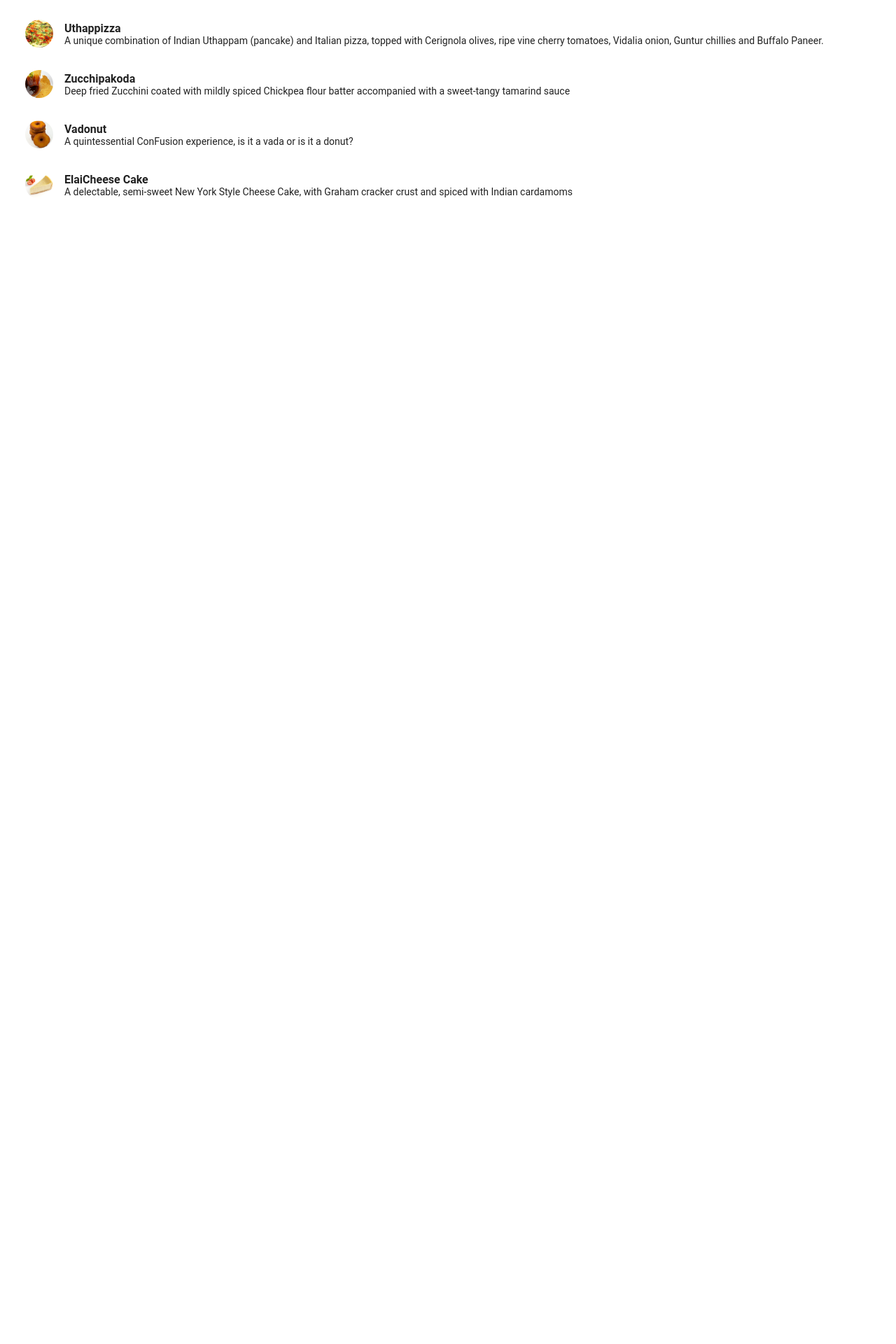
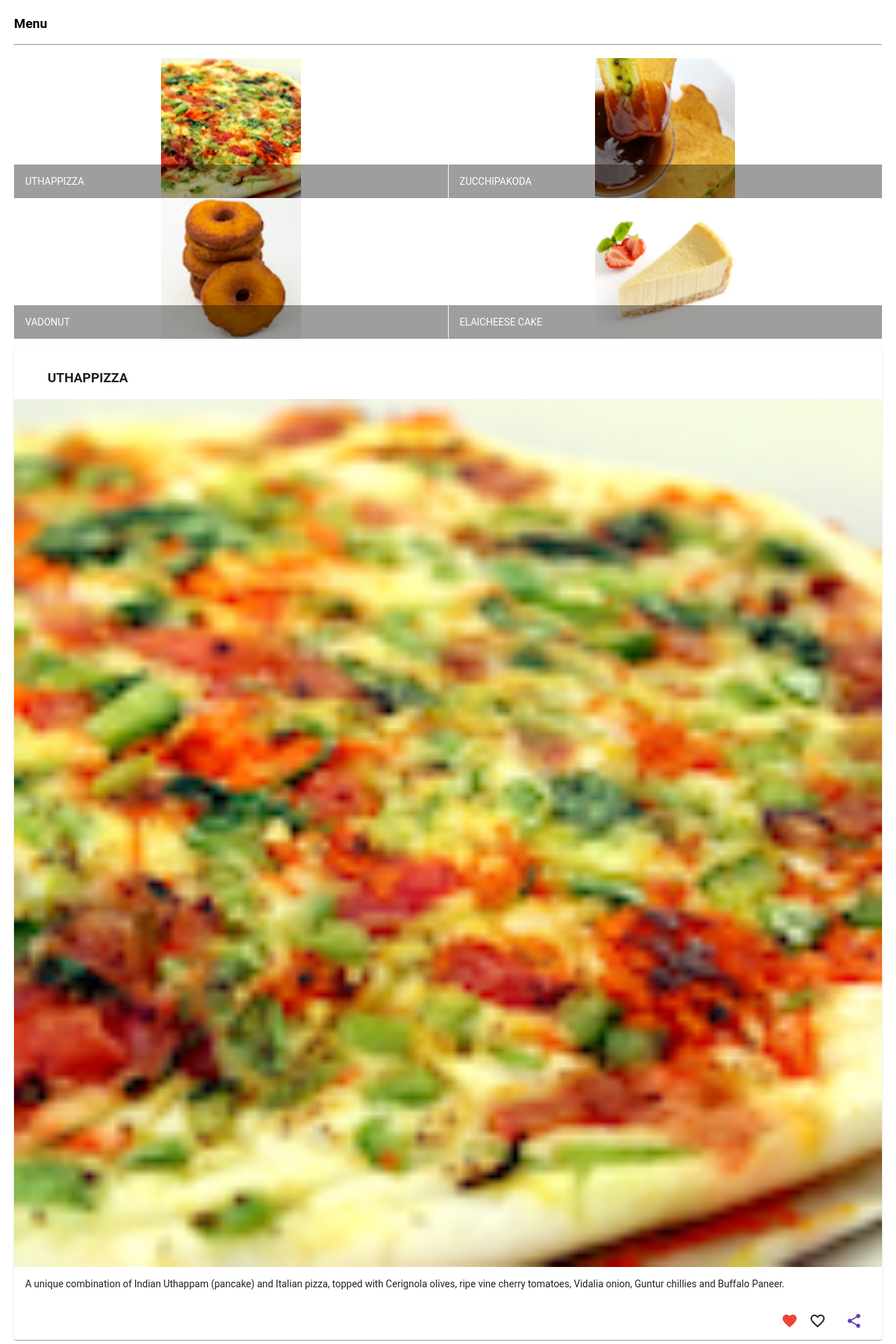
Before and after one commit to alecvinent/angular-intro, an Angular app: page / in a window 1280 px wide. Shown: the part 80-2000 px from the top of the page at 70% size. Before the commit the page ends 800 px from the top, so only its background shows below. Built offline with nearby package versions, Linux system fonts and the light colour scheme.

Commit message:
[IMP] menu component.

```diff
--- a/src/app/app.module.ts
+++ b/src/app/app.module.ts
@@ -12,6 +12,9 @@ import { MiComponenteComponent } from './mi-componente/mi-componente.component';
 import { SegundoComponenteComponent } from './segundo-componente/segundo-componente.component';
 import { MainToolbarComponent } from './main-toolbar/main-toolbar.component';
 import { MenuComponent } from './menu/menu.component';
+import {MatGridListModule} from "@angular/material/grid-list";
+import {MatCardModule} from "@angular/material/card";
+import {MatButtonModule} from "@angular/material/button";
 
 @NgModule({
   declarations: [
@@ -27,11 +30,14 @@ import { MenuComponent } from './menu/menu.component';
     FlexLayoutModule,
     MatToolbarModule,
     MatIconModule,
-    MatListModule
+    MatListModule,
+    MatGridListModule,
+    MatCardModule,
+    MatButtonModule
   ],
   providers: [],
   bootstrap: [AppComponent]
 })
 export class AppModule {
-	title = 'Hello World';
+	// title = 'Hello World';
 }
--- a/src/app/menu/menu.component.html
+++ b/src/app/menu/menu.component.html
@@ -1,11 +1,45 @@
 <div class="container" fxLayout="column" fxLayoutGap="10px">
-  <mat-list fxFlex>
-    <mat-list-item *ngFor="let dish of dishes">
-      <img matListAvatar src="{{dish.image}}" alt="{{dish.name}}"/>
-      <h3 matLine>{{dish.name}}</h3>
-      <p matLine>
-        <span>{{dish.description}}</span>
-      </p>
-    </mat-list-item>
-  </mat-list>
+
+  <div fxFlex>
+    <div>
+      <h3>Menu</h3>
+      <hr />
+    </div>
+  </div>
+  <div fxFlex>
+    <mat-grid-list cols="2" rowHeight="200px">
+      <mat-grid-tile *ngFor="let dish of dishes">
+        <img height="200px" src={{dish.image}} alt={{dish.name}}>
+        <mat-grid-tile-footer>
+          <h1>{{dish.name | uppercase}}</h1>
+        </mat-grid-tile-footer>
+      </mat-grid-tile>
+    </mat-grid-list>
+  </div>
+
+  <div fxFlex *ngIf="selectedDish">
+    <mat-card>
+      <mat-card-header>
+        <h3>{{selectedDish.name | uppercase}}</h3>
+      </mat-card-header>
+      <img mat-card-image src="{{selectedDish.image}}" alt="{{selectedDish.name}}" />
+      <mat-card-content>
+        <p>
+          {{selectedDish.description}}
+        </p>
+      </mat-card-content>
+      <mat-card-actions align="end">
+        <button mat-icon-button color="warn">
+          <mat-icon>favorite</mat-icon>
+        </button>
+        <button mat-icon-button>
+          <mat-icon>favorite_border</mat-icon>
+        </button>
+        <button mat-button color="primary">
+          <mat-icon>share</mat-icon>
+        </button>
+      </mat-card-actions>
+    </mat-card>
+  </div>
+
 </div>
--- a/src/app/menu/menu.component.ts
+++ b/src/app/menu/menu.component.ts
@@ -1,7 +1,6 @@
 import {Component, OnInit} from '@angular/core';
-import {MatListItem} from "@angular/material/list";
 import {Dish} from "../shared/dish";
-import {dishes_data} from "../shared/data/dishes_data";
+import {DISHES} from "../shared/data/dishes_data";
 
 @Component({
   selector: 'app-menu',
@@ -10,12 +9,16 @@ import {dishes_data} from "../shared/data/dishes_data";
 })
 export class MenuComponent implements OnInit {
   //fields
-  dishes: Dish[] = dishes_data;
+  dishes: Array<Dish>;
+  selectedDish: Dish;
 
   constructor() {
+    this.dishes = DISHES;
+    this.selectedDish = DISHES[0];
   }
 
   ngOnInit(): void {
+    console.log(this.dishes.length + ' elements loaded');
   }
 
 }
--- a/src/app/shared/data/dishes_data.ts
+++ b/src/app/shared/data/dishes_data.ts
@@ -1,4 +1,4 @@
-export const dishes_data = [
+export const DISHES = [
   {
     id: '0',
     name: 'Uthappizza',
```
